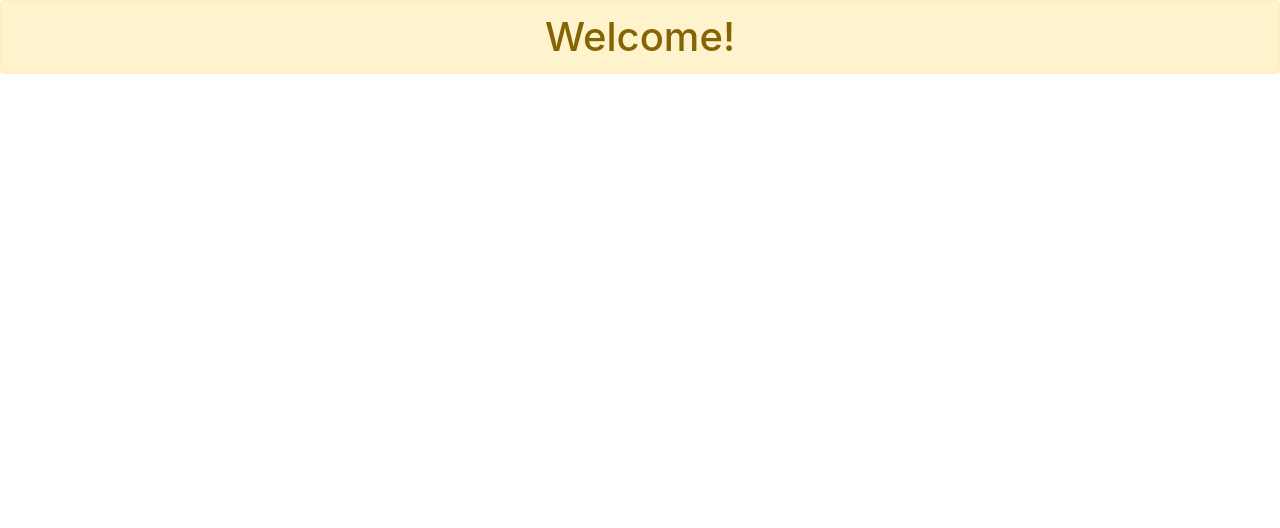
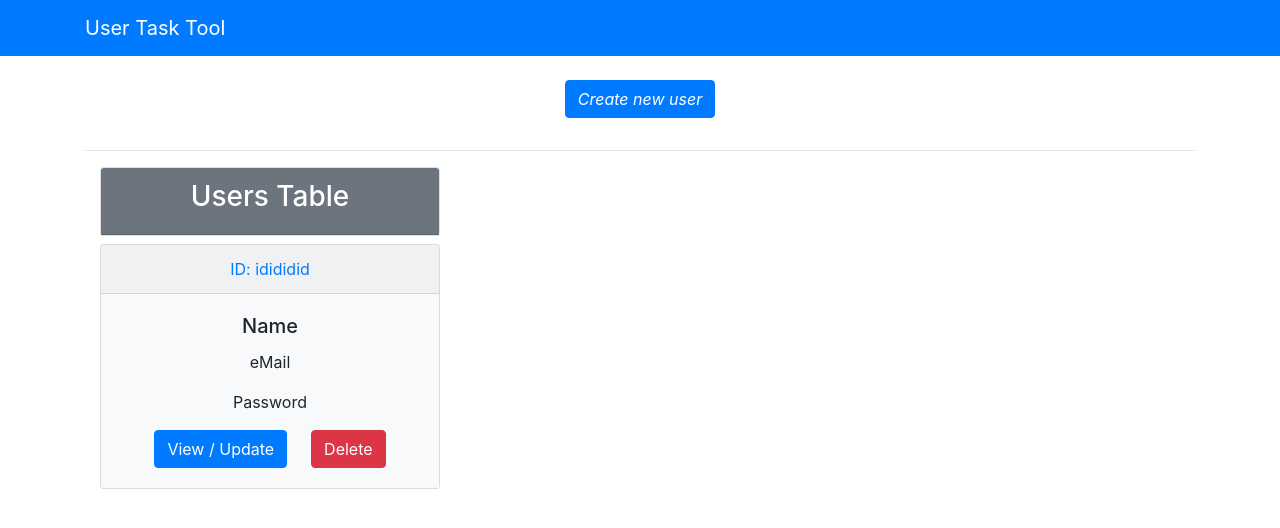
Before and after one commit to mprykhodko-playq/my_react_java_project, a React (Create React App) app: page / in a window 1280 px wide. Shown: the top 528 px of the page. Built offline with nearby package versions, Linux system fonts and the light colour scheme.

Commit message:
project frame plus components

```diff
--- a/src/App.js
+++ b/src/App.js
@@ -1,12 +1,15 @@
 import React, { Component } from 'react';
 import './App.css';
 import "bootstrap/dist/css/bootstrap.min.css"
+import Navbar from "./components/Navbar"
+import UserBoard from "./components/UserBoard";
 
 class App extends Component {
   render() {
     return (
         <div className="App">
-          <h1 className="alert alert-warning">Welcome!</h1>
+            <Navbar/>
+            <UserBoard/>
         </div>
     );
   }
--- /dev/null
+++ b/src/components/Navbar.js
@@ -0,0 +1,21 @@
+import React from "react";
+
+export default function Navbar() {
+    return(
+        <nav className="navbar navbar-expand-sm navbar-dark bg-primary mb-4">
+            <div className="container">
+                <a className="navbar-brand" href="/UserBoard">
+                    User Task Tool
+                </a>
+                <button
+                    className="navbar-toggler"
+                    type="button"
+                    data-toggle="collapse"
+                    data-target="#mobile-nav"
+                >
+                    <span className="navbar-toggler-icon"/>
+                </button>
+            </div>
+        </nav>
+    )
+}
--- a/src/components/UserBoard.js
+++ b/src/components/UserBoard.js
@@ -1,3 +1,51 @@
-/**
- * Created by mikeprikhodko on 3/21/19.
- */
+import React, {Component} from "react";
+
+class UserBoard extends Component{
+    render(){
+        return (
+            <div className="container">
+                <a href="/" className="btn btn-primary mb-3">
+                    <i className="fas fa-plus-circle">Create new user</i>
+                </a>
+                <br/>
+                <hr/>
+                <div className="container">
+                    <div className="row">
+                        <div className="col-md-4">
+                            <div className="card text-center mb-2">
+                                <div className="card-header bg-secondary text-white">
+                                    <h3>Users Table</h3>
+                                </div>
+                            </div>
+
+                            <div className="card mb-1 bg-light">
+
+                                <div className="card-header text-primary">
+                                    ID: idididid
+                                </div>
+                                <div className="card-body bg-light">
+                                    <h5 className="card-title">Name</h5>
+                                    <p className="card-text text-truncate">
+                                        eMail
+                                    </p>
+                                    <p className="card-text text-truncate">
+                                        Password
+                                    </p>
+                                    <a href="/" className="btn btn-primary">
+                                        View / Update
+                                    </a>
+                                    <button class="btn btn-danger ml-4">
+                                        Delete
+                                    </button>
+                                </div>
+                            </div>
+
+                        </div>
+                    </div>
+                </div>
+            </div>
+        );
+    }
+}
+
+export default UserBoard;
```
